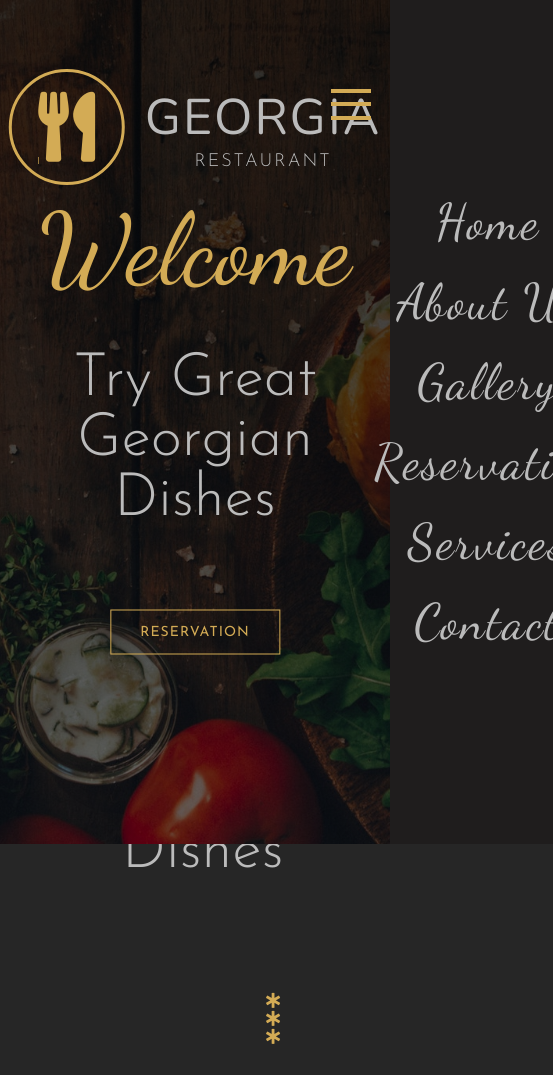
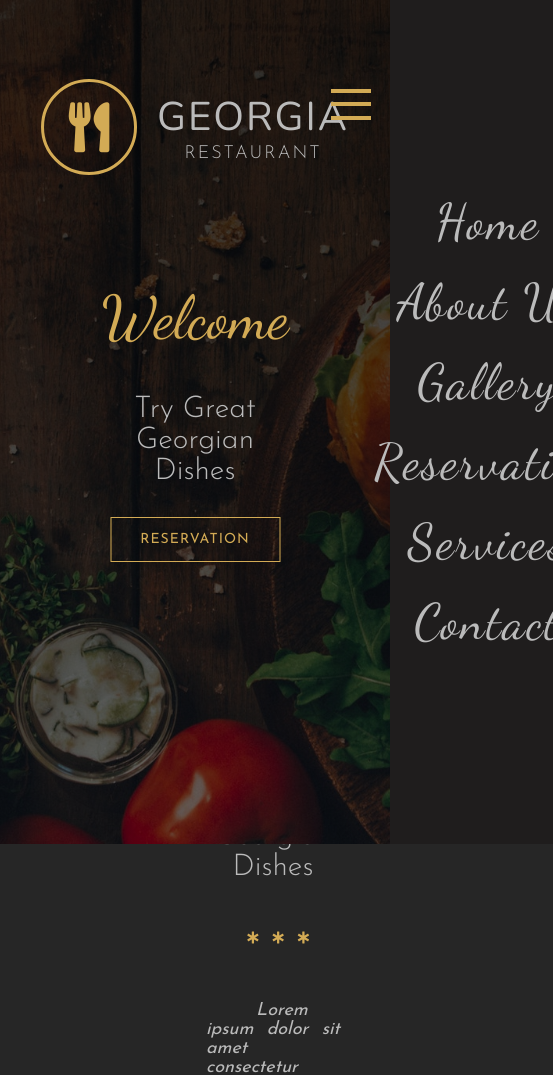
Before and after one commit to Rain-kanyini/udemy-resturant-georgia, a website: page index.html in a window 390 px wide. Shown: the top 1075 px of the page, 553 px wide, since content can reach past the window. Drawn offline with nearby package versions, Linux system fonts and the light colour scheme.

Commit message:
Project Responsive Part 1

```diff
--- a/css/main.css
+++ b/css/main.css
@@ -106,10 +106,16 @@
   height: 90vh;
   display: flex;
   align-items: center; }
+  @media (max-width: 900px) {
+    .about-us {
+      height: 70vh; } }
   .about-us-left {
     width: 40%;
     position: relative;
     left: -200px; }
+    @media (max-width: 1300px) {
+      .about-us-left {
+        left: -150px; } }
     .about-us-left img {
       width: 100%;
       opacity: .7; }
@@ -120,12 +126,21 @@
     align-items: center;
     padding: 0 100px;
     box-sizing: border-box; }
+    @media (max-width: 1300px) {
+      .about-us-right {
+        padding: 0 50px; } }
     .about-us-right .stars {
       margin: 30px 0; }
+      @media (max-width: 1000px) {
+        .about-us-right .stars {
+          margin: 15px 0; } }
     .about-us-right .star {
       font-size: 15px;
       color: #d3ab55;
       margin-left: 10px; }
+      @media (max-width: 1000px) {
+        .about-us-right .star {
+          font-size: 12px; } }
     .about-us-right .description {
       font-family: "Josefin Sans", sans-serif;
       font-size: 25px;
@@ -134,6 +149,12 @@
       text-align: justify; }
       .about-us-right .description::first-letter {
         padding-left: 50px; }
+      @media (max-width: 1600px) {
+        .about-us-right .description {
+          font-size: 18px; } }
+      @media (max-width: 1000px) {
+        .about-us-right .description {
+          margin: 40px 0; } }
 
 .gallery .cards-wrapper {
   display: flex;
@@ -163,6 +184,9 @@
       transition: color .7s; }
       .footer .social-media-link:hover {
         color: #d3ab55; }
+      @media (max-width: 1000px) {
+        .footer .social-media-link {
+          margin: 40px; } }
   .footer-copyright-paragraph {
     font-family: "Josefin Sans", sans-serif;
     font-size: 18px;
@@ -199,9 +223,15 @@
   border: 3px solid #d3ab55;
   border-radius: 50%;
   margin-right: 20px;
+  text-decoration: none;
   display: flex;
   justify-content: center;
   align-items: center; }
+  @media (max-width: 1000px) {
+    .logo {
+      font-size: 50px;
+      width: 90px;
+      height: 90px; } }
 
 .main-name {
   font-family: "Nunito", sans-serif;
@@ -210,6 +240,9 @@
   font-weight: 300;
   letter-spacing: 2px;
   text-transform: uppercase; }
+  @media (max-width: 1000px) {
+    .main-name {
+      font-size: 40px; } }
 
 .sub-name {
   font-family: "Josefin Sans", sans-serif;
@@ -226,13 +259,31 @@
   font-weight: 300;
   color: #d3ab55;
   margin-bottom: 40px; }
+  @media (max-width: 1600px) {
+    .main-heading {
+      font-size: 80px; } }
+  @media (max-width: 1000px) {
+    .main-heading {
+      font-size: 60px; } }
 
 .sub-heading {
   font-family: "Josefin Sans", sans-serif;
   font-size: 60px;
   font-weight: 300;
   color: #bbb;
-  margin-bottom: 80px; }
+  margin-bottom: 80px;
+  text-align: center; }
+  @media (max-width: 1600px) {
+    .sub-heading {
+      font-size: 50px;
+      margin-bottom: 50px; } }
+  @media (max-width: 1300px) {
+    .sub-heading {
+      font-size: 40px;
+      margin-bottom: 30px; } }
+  @media (max-width: 1000px) {
+    .sub-heading {
+      font-size: 30px; } }
 
 .main-btn {
   width: 170px;
@@ -276,6 +327,9 @@
       font-weight: 300;
       letter-spacing: 2px;
       text-transform: capitalize; }
+      @media (max-width: 900px) {
+        .card-overlay-heading {
+          font-size: 20px; } }
     .card-overlay-paragraph {
       font-family: "Josefin Sans", sans-serif;
       font-size: 30px;
@@ -297,6 +351,11 @@
       border-radius: 30px;
       outline: none;
       cursor: pointer; }
+      @media (max-width: 900px) {
+        .card-overlay-btn {
+          font-size: 12px;
+          width: 130px;
+          height: 30px; } }
   .card-img {
     width: 100%;
     height: 100%;
--- a/scss/_components.scss
+++ b/scss/_components.scss
@@ -32,7 +32,14 @@
     border: 3px solid $color-primary;
     border-radius: 50%;
     margin-right: 20px;
-    @include flexLayout
+    text-decoration: none;
+    @include flexLayout;
+
+    @media(max-width: 1000px) {
+        font-size: 50px;
+        width: 90px;
+        height: 90px;
+    }
 }
 
 .main-name {
@@ -40,6 +47,10 @@
     font-size: 50px;
     color: $color-secondary;
     @include textStyles;
+
+    @media(max-width: 1000px) {
+        font-size: 40px;
+    }
 }
 
 .sub-name{
@@ -56,6 +67,14 @@
     font-weight: 300;
     color: $color-primary;
     margin-bottom: 40px;
+
+    @media(max-width: 1600px) {
+        font-size: 80px;
+    }
+
+    @media(max-width: 1000px) {
+        font-size: 60px;
+    }
 }
 
 .sub-heading {
@@ -64,6 +83,21 @@
     font-weight: 300;
     color: $color-secondary;
     margin-bottom: 80px;
+    text-align: center;
+
+    @media(max-width: 1600px) {
+        font-size: 50px;
+        margin-bottom: 50px;
+    }
+
+    @media(max-width: 1300px) {
+        font-size: 40px;
+        margin-bottom: 30px;
+    }
+
+    @media(max-width: 1000px) {
+        font-size: 30px;
+    }
 }
 
 .main-btn {
@@ -112,6 +146,10 @@
             font-family: $font-nunito;
             font-size: 50px;
             @include textStyles(capitalize);
+
+            @media(max-width: 900px) {
+                font-size: 20px;
+            }
         }
 
         &-paragraph {
@@ -136,6 +174,12 @@
             outline: none;
             cursor: pointer;
 
+            @media(max-width: 900px) {
+                font-size: 12px;
+                width: 130px;
+                height: 30px;
+            }
+
         }
 
 
--- a/scss/_layout.scss
+++ b/scss/_layout.scss
@@ -125,10 +125,18 @@
     display: flex;
     align-items: center;
 
+    @media(max-width: 900px) {
+        height: 70vh;
+    }
+
     &-left {
         width: 40%;
         position: relative;
         left: -200px;
+
+        @media(max-width: 1300px) {
+            left: -150px;
+        }
 
         img {
             width: 100%;
@@ -145,15 +153,27 @@
         padding: 0 100px;
         box-sizing: border-box;
 
+        @media(max-width: 1300px) {
+            padding: 0 50px;
+        }
+
 
         .stars {
             margin: 30px 0;
+
+            @media(max-width: 1000px) {
+                margin: 15px 0;
+            }
         }
 
         .star {
             font-size: 15px;
             color: $color-primary;
             margin-left: 10px;
+
+            @media(max-width: 1000px) {
+                font-size: 12px;
+            }
         }
 
         .description {
@@ -165,6 +185,14 @@
 
             &::first-letter {
                 padding-left: 50px;
+            }
+
+            @media(max-width: 1600px) {
+                font-size: 18px;
+            }
+
+            @media(max-width: 1000px) {
+                margin: 40px 0;
             }
 
         }
@@ -209,6 +237,10 @@
                 color: $color-primary;
 
             }
+
+            @media(max-width: 1000px) {
+                margin: 40px;
+            }
         }
     }
 
```
